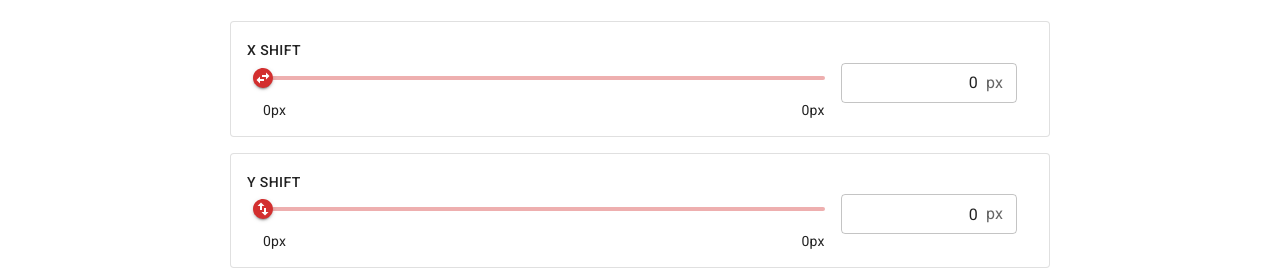
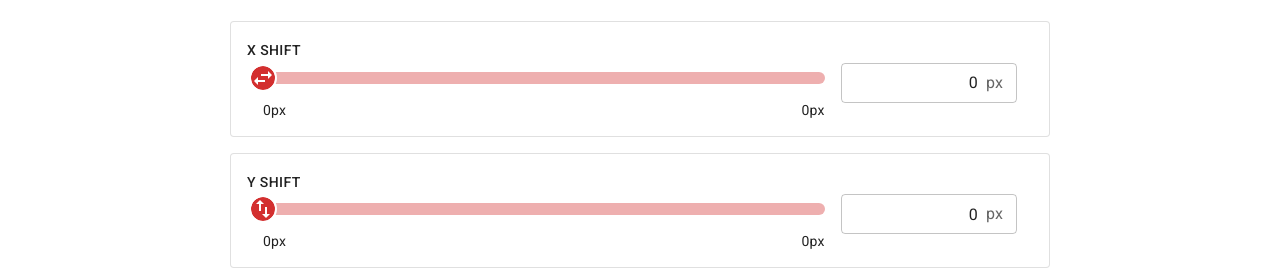
Before and after one commit to connordelacruz/react-p5-channel-shift, a React (Create React App) app: page / in a window 1280 px wide. Shown: the part 193-467 px from the top of the page. Built offline with nearby package versions, Linux system fonts and the light colour scheme.

Commit message:
big juicy sliderz

```diff
--- a/src/ShiftChannelsToolUI.jsx
+++ b/src/ShiftChannelsToolUI.jsx
@@ -1,7 +1,10 @@
 import { Box, Chip, Grid, InputAdornment, Paper, Slider, SliderThumb, Stack, Typography } from '@mui/material'
 import * as Constants from './Constants'
 import React from 'react'
-import { SwapHorizontalCircle, SwapVerticalCircle } from '@mui/icons-material'
+import {
+  SwapHoriz,
+  SwapVert
+} from '@mui/icons-material'
 import { NumericTextInput } from './common/NumericTextInput'
 import { ToolUIContainer } from './common/ToolUIContainer'
 
@@ -75,15 +78,22 @@ const ShiftChannelSliderThumb = ({
   return (
     <SliderThumb
       sx={ {
-        bgcolor: 'background.default'
+        bgColor: Constants.CHANNEL_MUI_COLORS[selectedShiftChannel],
+        outline: 2,
+        outlineColor: 'background.default',
+        width: 24,
+        height: 24,
+        '&::before': {
+          boxShadow: 'none',
+        },
       } }
       { ...props }
     >
       { children }
       {
         dimensionIndex === 0 ?
-          <SwapHorizontalCircle color={ Constants.CHANNEL_MUI_COLORS[selectedShiftChannel] }/> :
-          <SwapVerticalCircle color={ Constants.CHANNEL_MUI_COLORS[selectedShiftChannel] }/>
+          <SwapHoriz sx={ { color: 'background.default' } }/> :
+          <SwapVert sx={ { color: 'background.default' } }/>
       }
     </SliderThumb>
   )
@@ -194,6 +204,17 @@ const ShiftChannelSlider = ({
                 }
               } }
               color={ Constants.CHANNEL_MUI_COLORS[selectedShiftChannel] }
+              sx={{
+                '& .MuiSlider-rail': {
+                  height: 12,
+                },
+                '& .MuiSlider-track': {
+                  height: 12,
+                },
+                '& .MuiSlider-mark': {
+                  display: 'none',
+                },
+              }}
               aria-labelledby={ `${ dimension }-shift-slider-label` }
             />
             {/* Fix for min/max marks going out of bounds */ }
```
